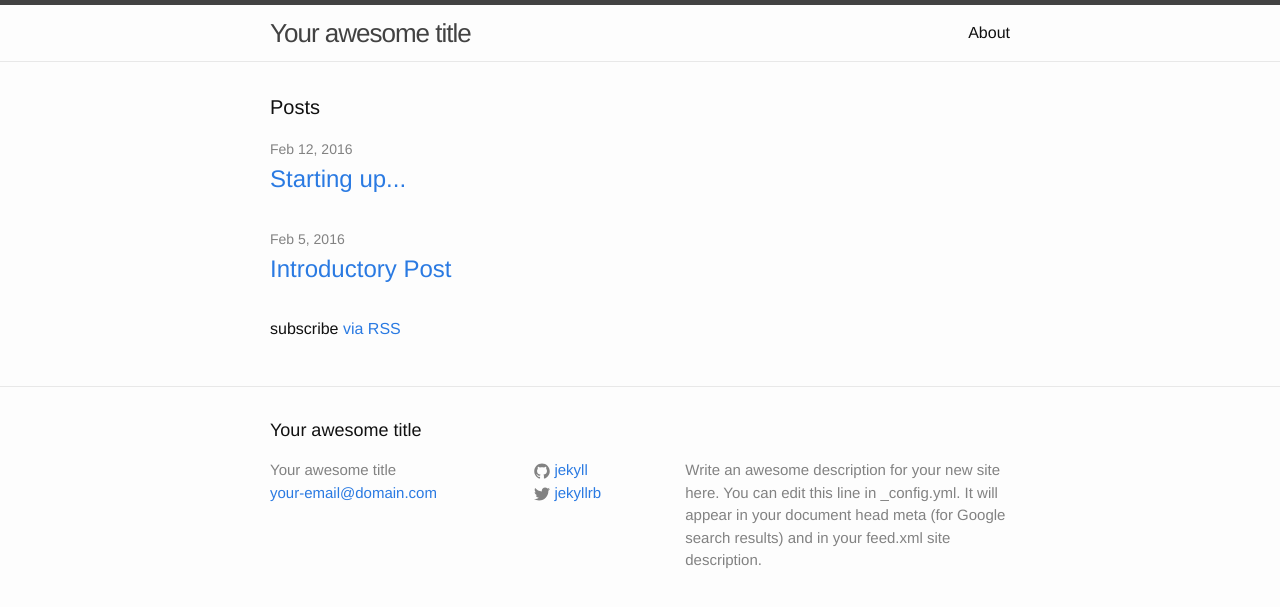
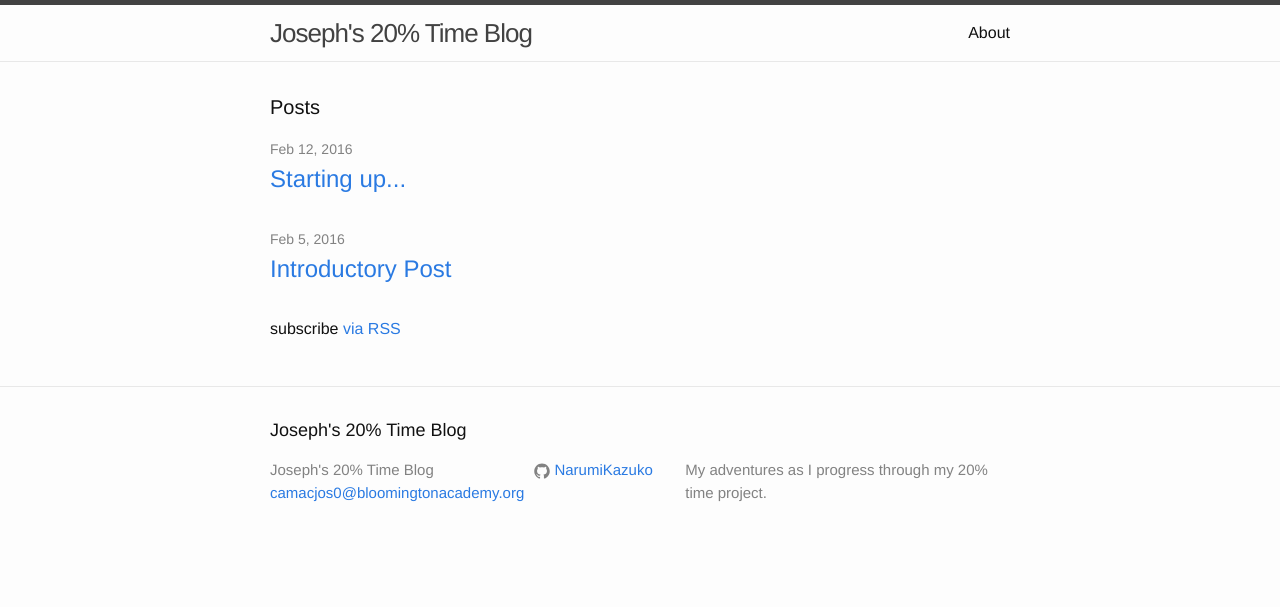
Before and after one commit to NarumiKazuko/NarumiKazuko.github.io, a Jekyll site: the page built from index.html, in a window 1280 px wide. Shown: the top 607 px of the page. Built offline with Jekyll 4.4.1, drawn with Linux system fonts in a browser that asks for light colours.

Commit message:
Edit config

```diff
--- a/_config.yml
+++ b/_config.yml
@@ -6,16 +6,14 @@
 # 'jekyll serve'. If you change this file, please restart the server process.
 
 # Site settings
-title: Your awesome title
-email: your-email@domain.com
+title: Joseph's 20% Time Blog
+email: camacjos0@bloomingtonacademy.org
 description: > # this means to ignore newlines until "baseurl:"
-  Write an awesome description for your new site here. You can edit this
-  line in _config.yml. It will appear in your document head meta (for
-  Google search results) and in your feed.xml site description.
-baseurl: "" # the subpath of your site, e.g. /blog
-url: "http://yourdomain.com" # the base hostname & protocol for your site
-twitter_username: jekyllrb
-github_username:  jekyll
+  My adventures as I progress through my 20% time project.
+#baseurl: "" # the subpath of your site, e.g. /blog
+#url: "http://yourdomain.com" # the base hostname & protocol for your site
+#twitter_username: jekyllrb
+github_username:  NarumiKazuko
 
 # Build settings
 markdown: kramdown
```
